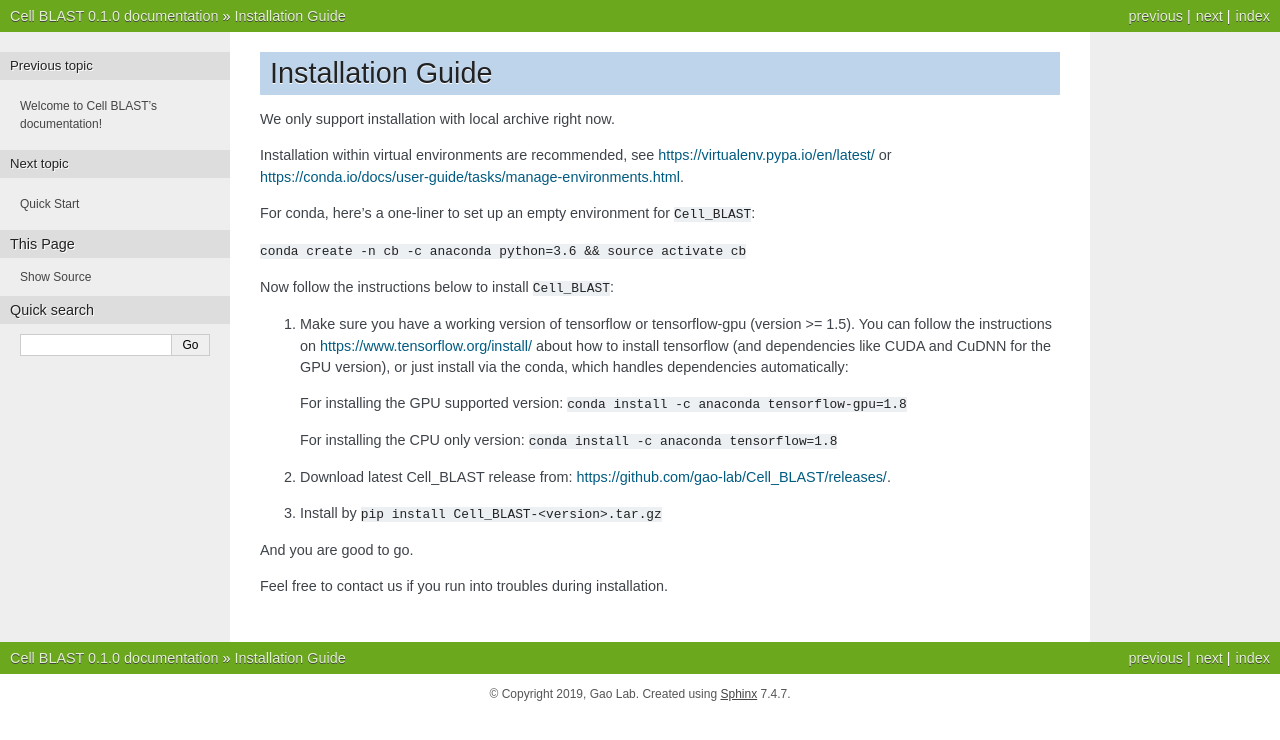
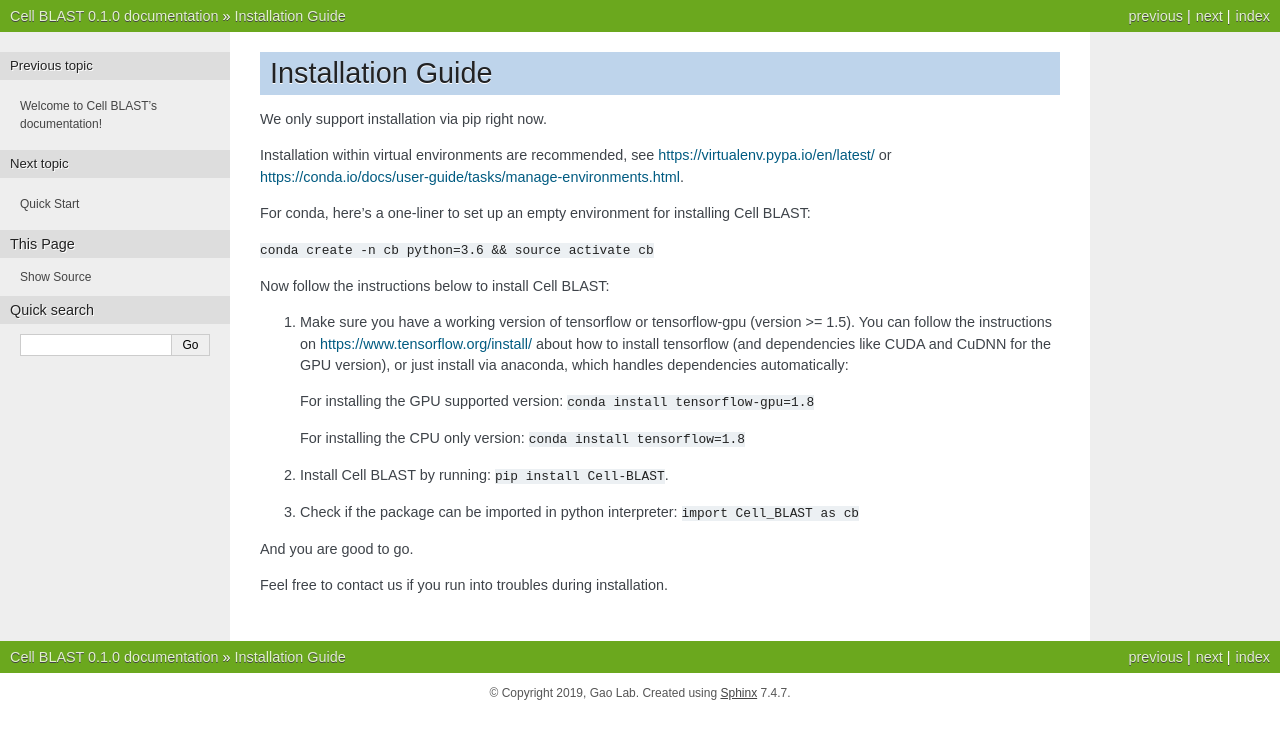
Before and after one commit to gao-lab/Cell_BLAST, a Sphinx documentation site: the page built from doc/install.rst, in a window 1280 px wide. Shown: the top 740 px of the page. Built offline with Sphinx 7.4.7, drawn with Linux system fonts in a browser that asks for light colours.

```diff
--- a/doc/install.rst
+++ b/doc/install.rst
@@ -3,35 +3,36 @@
 Installation Guide
 ==================
 
-We only support installation with local archive right now.
+We only support installation via pip right now.
 
 Installation within virtual environments are recommended, see
 https://virtualenv.pypa.io/en/latest/ or
 https://conda.io/docs/user-guide/tasks/manage-environments.html.
 
 For conda, here's a one-liner to set up an empty environment
-for ``Cell_BLAST``:
+for installing Cell BLAST:
 
-``conda create -n cb -c anaconda python=3.6 && source activate cb``
+``conda create -n cb python=3.6 && source activate cb``
 
-Now follow the instructions below to install ``Cell_BLAST``:
+Now follow the instructions below to install Cell BLAST:
 
 1. Make sure you have a working version of tensorflow or tensorflow-gpu
    (version >= 1.5). You can follow the instructions on
    https://www.tensorflow.org/install/ about how to install tensorflow
    (and dependencies like CUDA and CuDNN for the GPU version), or just install
-   via the conda, which handles dependencies automatically:
+   via anaconda, which handles dependencies automatically:
 
    For installing the GPU supported version:
-   ``conda install -c anaconda tensorflow-gpu=1.8``
+   ``conda install tensorflow-gpu=1.8``
 
    For installing the CPU only version:
-   ``conda install -c anaconda tensorflow=1.8``
+   ``conda install tensorflow=1.8``
 
-2. Download latest Cell_BLAST release from:
-   https://github.com/gao-lab/Cell_BLAST/releases/.
+2. Install Cell BLAST by running:
+   ``pip install Cell-BLAST``.
 
-3. Install by ``pip install Cell_BLAST-<version>.tar.gz``
+3. Check if the package can be imported in python interpreter:
+   ``import Cell_BLAST as cb``
 
 And you are good to go.
 
```
Also changed, not shown: README.md (+64 -1 lines), doc/index.rst (+6 -10 lines), doc/_static/flowchart.png (added), 2 other files.
